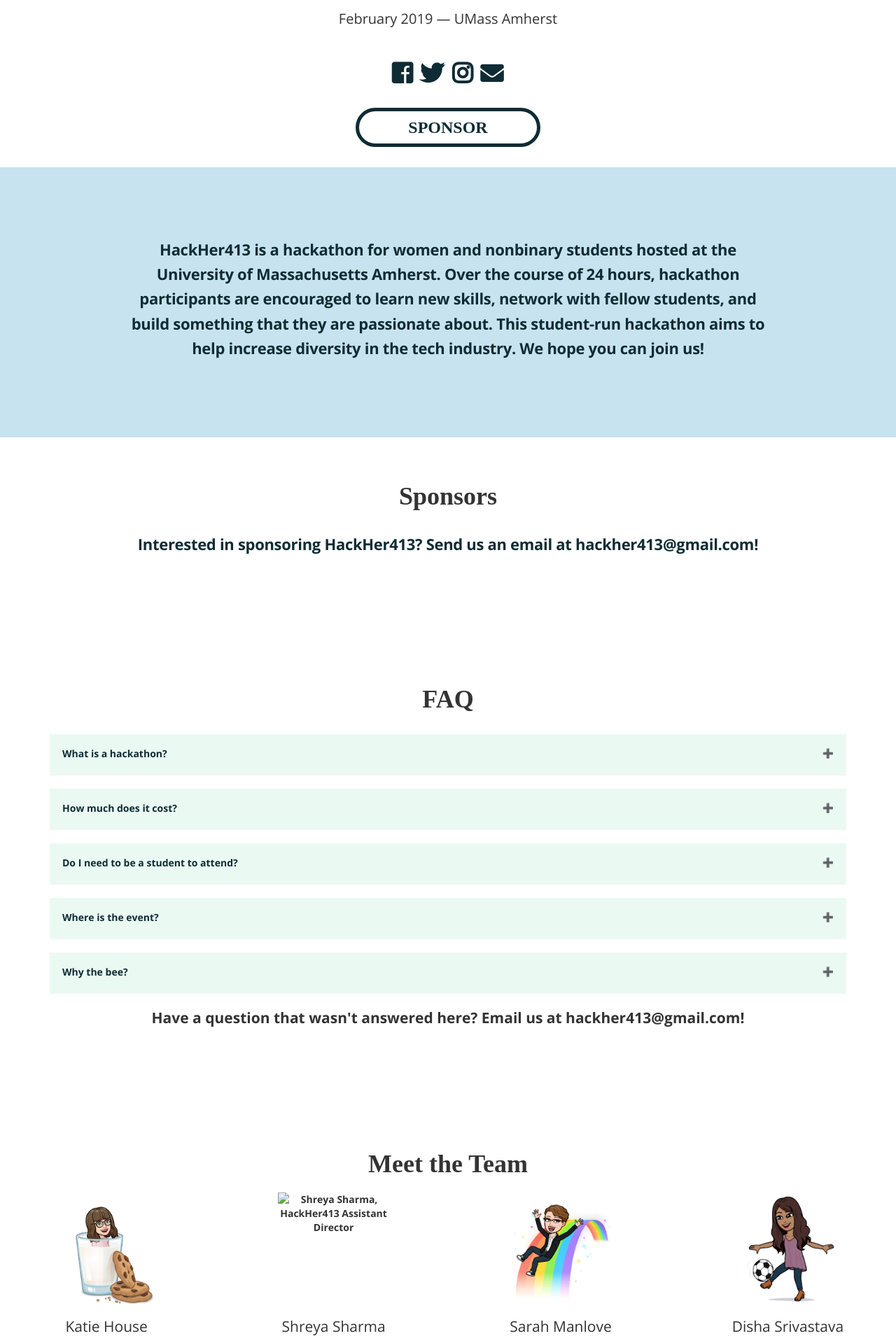
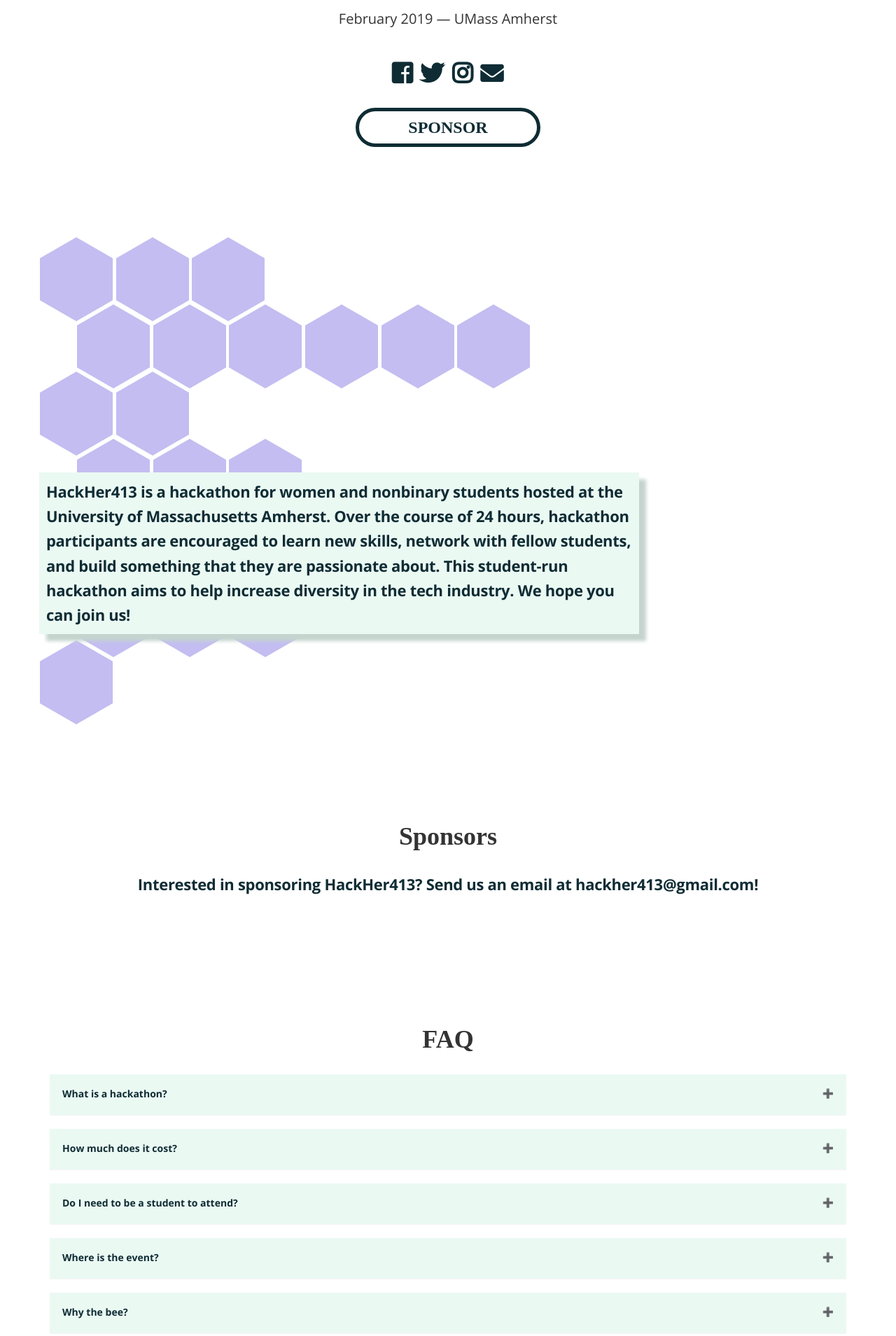
Before and after one commit to hackher413/2019, a Jekyll site: the page built from index.html, in a window 1280 px wide. Shown: the part 810-2719 px from the top of the page at 70% size. Built offline with Jekyll 4.4.1, drawn with Linux system fonts in a browser that asks for light colours; nearby versions of some CDN libraries; a script that is not in the unit is left out.

Commit message:
add some honeycomb

```diff
--- /dev/null
+++ b/_includes/about.html
@@ -0,0 +1,139 @@
+<section class="about">
+  <div class="container">
+    <div class="row">
+      <div class="col">
+        <div class="hex-row">
+          <div class="hex">
+            <div class="top"></div>
+            <div class="middle"></div>
+            <div class="bottom"></div>
+          </div>
+            <div class="hex">
+            <div class="top"></div>
+            <div class="middle"></div>
+            <div class="bottom"></div>
+          </div>
+          <div class="hex">
+            <div class="top"></div>
+            <div class="middle"></div>
+            <div class="bottom"></div>
+          </div>
+          <div class="hex">
+        </div>
+        <div class="hex-row even">
+          <div class="hex">
+            <div class="top"></div>
+            <div class="middle"></div>
+            <div class="bottom"></div>
+          </div>
+          <div class="hex">
+            <div class="top"></div>
+            <div class="middle"></div>
+            <div class="bottom"></div>
+          </div>
+           <div class="hex">
+            <div class="top"></div>
+            <div class="middle"></div>
+            <div class="bottom"></div>
+          </div>
+           <div class="hex">
+            <div class="top"></div>
+            <div class="middle"></div>
+            <div class="bottom"></div>
+          </div>
+          <div class="hex">
+            <div class="top"></div>
+            <div class="middle"></div>
+            <div class="bottom"></div>
+          </div>
+           <div class="hex">
+            <div class="top"></div>
+            <div class="middle"></div>
+            <div class="bottom"></div>
+          </div>
+        </div>
+        <div class="hex-row">
+          <div class="hex">
+            <div class="top"></div>
+            <div class="middle"></div>
+            <div class="bottom"></div>
+          </div>
+           <div class="hex">
+            <div class="top"></div>
+            <div class="middle"></div>
+            <div class="bottom"></div>
+          </div>
+          </div>
+        </div>
+        <div class="hex-row even">
+          <div class="hex">
+            <div class="top"></div>
+            <div class="middle"></div>
+            <div class="bottom"></div>
+          </div>
+          <div class="hex">
+            <div class="top"></div>
+            <div class="middle"></div>
+            <div class="bottom"></div>
+          </div>
+          <div class="hex">
+            <div class="top"></div>
+            <div class="middle"></div>
+            <div class="bottom"></div>
+          </div>
+        </div>
+        <div class="hex-row">
+          <div class="hex">
+            <div class="top"></div>
+            <div class="middle"></div>
+            <div class="bottom"></div>
+          </div>
+          <div class="hex">
+            <div class="top"></div>
+            <div class="middle"></div>
+            <div class="bottom"></div>
+          </div>
+            <div class="hex">
+            <div class="top"></div>
+            <div class="middle"></div>
+            <div class="bottom"></div>
+          </div>
+            <div class="hex">
+            <div class="top"></div>
+            <div class="middle"></div>
+            <div class="bottom"></div>
+          </div>
+        </div>
+        <div class="hex-row even">
+          <div class="hex">
+            <div class="top"></div>
+            <div class="middle"></div>
+            <div class="bottom"></div>
+          </div>
+          <div class="hex">
+            <div class="top"></div>
+            <div class="middle"></div>
+            <div class="bottom"></div>
+          </div>
+          <div class="hex">
+            <div class="top"></div>
+            <div class="middle"></div>
+            <div class="bottom"></div>
+          </div>
+        </div>
+        <div class="hex-row">
+          <div class="hex">
+            <div class="top"></div>
+            <div class="middle"></div>
+            <div class="bottom"></div>
+          </div>
+        </div>
+      </div>
+        <div class="about-section">
+          <div class = aos-init aos-animate data-aos="fade-in">
+                {{site.event.about.description | markdownify }}
+        </div>
+      </div>
+    </div>
+  </div>
+</section>
--- a/css/original.css
+++ b/css/original.css
@@ -224,23 +224,45 @@
 /*
  * About Section
  */
-
+/*
 .about {
   border-width: 15px 0;
   background-color: #C7E3F0;
   padding: 100px 0;
   position: relative;
+}*/
+
+.about {
+  border-width: 15px 0;
+  background-color: white;
+  padding: 100px 0;
+  position: relative;
+  overflow-x:hidden: hidden;
+  white-space: nowrap;
 }
 
-.about p {
+.about-section{
+  position:absolute;
+  top:50%;
+}
+.about-section p {
+  padding:10px;
+  width:70%;
+  height:auto;
   color: #0F2C34;
+  background: #EBF9F3;
   font-weight: 600;
   font-size: 22px;
   line-height: 1.6em;
   letter-spacing: -.3px;
+  -webkit-box-shadow: 10px 10px 5px 0px rgba(197,212,206,1);
+  -moz-box-shadow: 10px 10px 5px 0px rgba(197,212,206,1);
+  box-shadow: 10px 10px 5px 0px rgba(197,212,206,1);
+  white-space: normal;
 }
 
-.about p span {
+
+.about-section p span {
   font-weight: 700;
   text-transform: uppercase;
 }
@@ -531,3 +553,74 @@
     100%{background-position:0% 82%}
 }
 Rainbow background */
+
+
+.hex {
+    display: inline-block;
+    margin-left: 1px;
+    margin-bottom: -29px;
+    white-space: nowrap;
+    float:none;
+    clear:both;
+}
+
+.hex:hover {
+  cursor: pointer;
+}
+
+.hex:hover .top {
+  opacity: 0;
+  animation-name: fadeOutOpacity;
+  animation-iteration-count: 1;
+  animation-timing-function: ease-out;
+  animation-duration: 0.25s;
+}
+
+.hex:hover .middle {
+  opacity: 0;
+  animation-name: fadeOutOpacity;
+  animation-iteration-count: 1;
+  animation-timing-function: ease-out;
+  animation-duration: 0.25s;
+}
+
+.hex:hover .bottom {
+  opacity: 0;
+  animation-name: fadeOutOpacity;
+  animation-iteration-count: 1;
+  animation-timing-function: ease-out;
+  animation-duration: 0.25s;
+}
+
+@keyframes fadeOutOpacity {
+  0% {
+    opacity: 1;
+  }
+  100% {
+    opacity: 0;
+  }
+}
+
+.hex .top {
+    width: 0;
+    border-bottom: 30px solid #C3BDF1;
+    border-left: 52px solid transparent;
+    border-right: 52px solid transparent;
+}
+.hex .middle {
+    width: 104px;
+    height: 60px;
+    background: #C3BDF1;
+}
+.hex .bottom {
+    width: 0;
+    border-top: 30px solid #C3BDF1;
+    border-left: 52px solid transparent;
+    border-right: 52px solid transparent;
+}
+.hex-row {
+    clear: left;
+}
+.hex-row.even {
+    margin-left: 53px;
+}
--- a/index.html
+++ b/index.html
@@ -6,15 +6,7 @@
 <link href="https://unpkg.com/aos@2.3.1/dist/aos.css" rel="stylesheet">
 
 <!-- About -->
-<section class="about">
-  <div class="container">
-    <div class="col-xs-12 col-sm-10 col-sm-offset-1 text-center">
-      <div class = aos-init aos-animate data-aos="fade-up">
-      {{site.event.about.description | markdownify }}
-    </div>
-  </div>
-</div>
-</section>
+{% include about.html %}
 
 
 <!-- Sponsors -->
```
